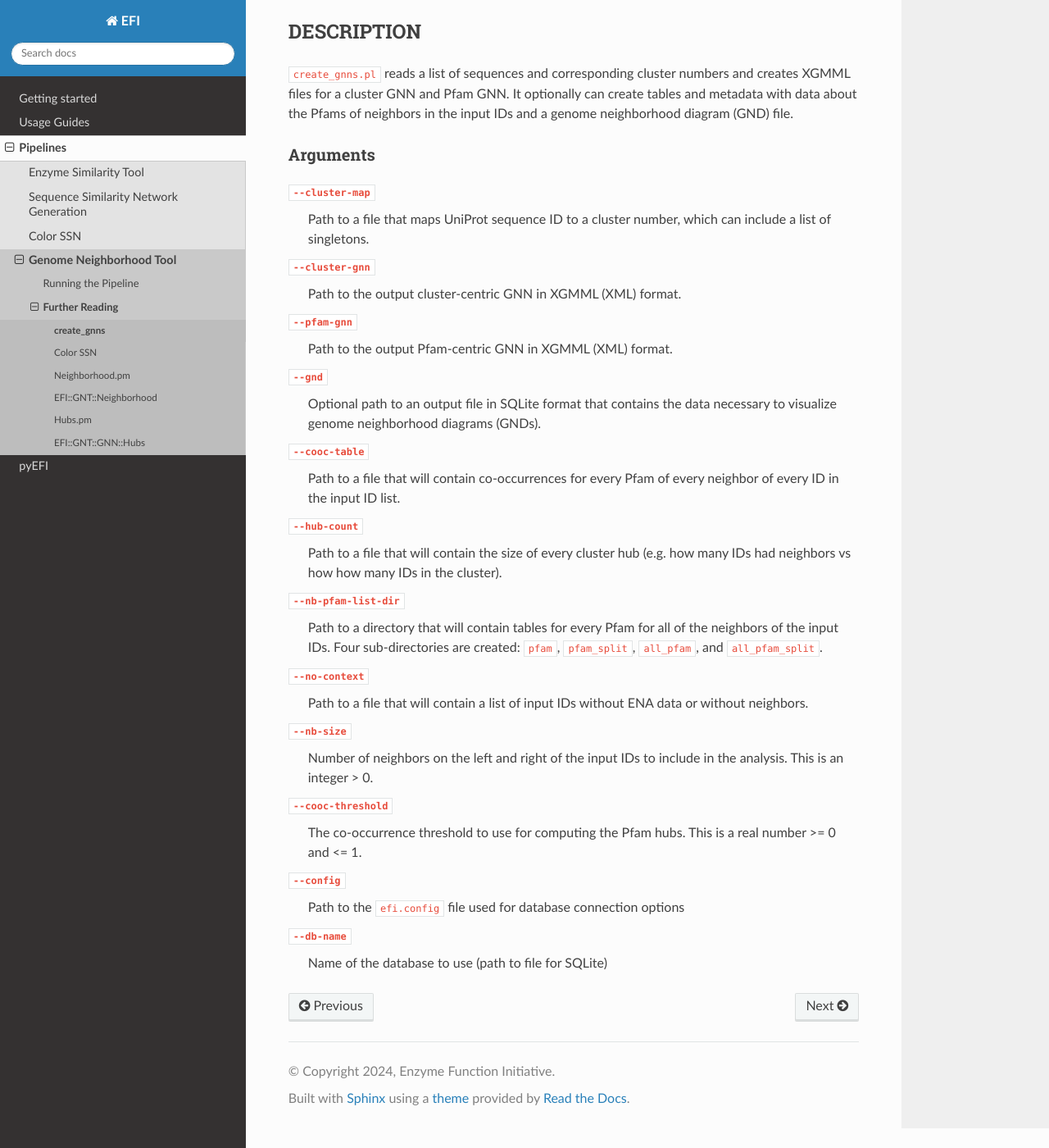
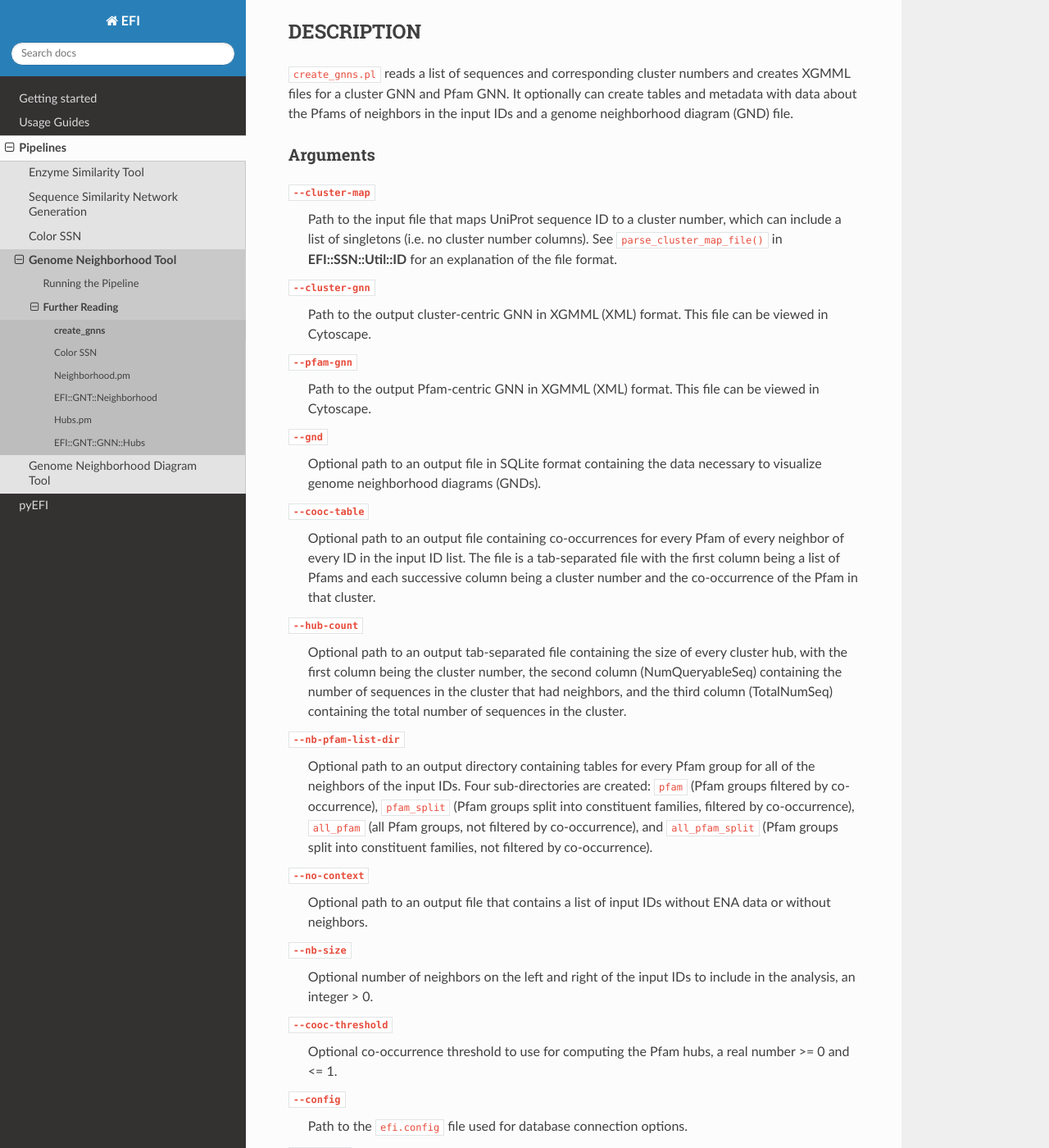
Before and after one commit to EnzymeFunctionInitiative/EST, a Sphinx documentation site: the page built from docs/source/pipelines/gnt/create_gnns.rst, in a window 1280 px wide and 1400 px high, scrolled down 472 px. Shown: the whole window at 82% size. Built offline with Sphinx 7.4.7 and the Read the Docs theme 3.1.0, drawn with Linux system fonts in a browser that asks for light colours; some of the changed text lies outside the part shown.

Commit message:
Documentation updates
- Add documentation for GND pipeline and modules
- Update GNT documentation to reflect changes to script

```diff
--- a/docs/source/pipelines/gnt/create_gnns.rst
+++ b/docs/source/pipelines/gnt/create_gnns.rst
@@ -39,46 +39,61 @@ Arguments
 ~~~~~~~~~
 
 ``--cluster-map``
-   Path to a file that maps UniProt sequence ID to a cluster number,
-   which can include a list of singletons.
+   Path to the input file that maps UniProt sequence ID to a cluster
+   number, which can include a list of singletons (i.e. no cluster
+   number columns). See ``parse_cluster_map_file()`` in
+   **EFI::SSN::Util::ID** for an explanation of the file format.
 
 ``--cluster-gnn``
-   Path to the output cluster-centric GNN in XGMML (XML) format.
+   Path to the output cluster-centric GNN in XGMML (XML) format. This
+   file can be viewed in Cytoscape.
 
 ``--pfam-gnn``
-   Path to the output Pfam-centric GNN in XGMML (XML) format.
+   Path to the output Pfam-centric GNN in XGMML (XML) format. This file
+   can be viewed in Cytoscape.
 
 ``--gnd``
-   Optional path to an output file in SQLite format that contains the
-   data necessary to visualize genome neighborhood diagrams (GNDs).
+   Optional path to an output file in SQLite format containing the data
+   necessary to visualize genome neighborhood diagrams (GNDs).
 
 ``--cooc-table``
-   Path to a file that will contain co-occurrences for every Pfam of
-   every neighbor of every ID in the input ID list.
+   Optional path to an output file containing co-occurrences for every
+   Pfam of every neighbor of every ID in the input ID list. The file is
+   a tab-separated file with the first column being a list of Pfams and
+   each successive column being a cluster number and the co-occurrence
+   of the Pfam in that cluster.
 
 ``--hub-count``
-   Path to a file that will contain the size of every cluster hub (e.g.
-   how many IDs had neighbors vs how how many IDs in the cluster).
+   Optional path to an output tab-separated file containing the size of
+   every cluster hub, with the first column being the cluster number,
+   the second column (NumQueryableSeq) containing the number of
+   sequences in the cluster that had neighbors, and the third column
+   (TotalNumSeq) containing the total number of sequences in the
+   cluster.
 
 ``--nb-pfam-list-dir``
-   Path to a directory that will contain tables for every Pfam for all
-   of the neighbors of the input IDs. Four sub-directories are created:
-   ``pfam``, ``pfam_split``, ``all_pfam``, and ``all_pfam_split``.
+   Optional path to an output directory containing tables for every Pfam
+   group for all of the neighbors of the input IDs. Four sub-directories
+   are created: ``pfam`` (Pfam groups filtered by co-occurrence),
+   ``pfam_split`` (Pfam groups split into constituent families, filtered
+   by co-occurrence), ``all_pfam`` (all Pfam groups, not filtered by
+   co-occurrence), and ``all_pfam_split`` (Pfam groups split into
+   constituent families, not filtered by co-occurrence).
 
 ``--no-context``
-   Path to a file that will contain a list of input IDs without ENA data
-   or without neighbors.
+   Optional path to an output file that contains a list of input IDs
+   without ENA data or without neighbors.
 
 ``--nb-size``
-   Number of neighbors on the left and right of the input IDs to include
-   in the analysis. This is an integer > 0.
+   Optional number of neighbors on the left and right of the input IDs
+   to include in the analysis, an integer > 0.
 
 ``--cooc-threshold``
-   The co-occurrence threshold to use for computing the Pfam hubs. This
-   is a real number >= 0 and <= 1.
+   Optional co-occurrence threshold to use for computing the Pfam hubs,
+   a real number >= 0 and <= 1.
 
 ``--config``
-   Path to the ``efi.config`` file used for database connection options
+   Path to the ``efi.config`` file used for database connection options.
 
 ``--db-name``
-   Name of the database to use (path to file for SQLite)
+   Name of the database to use (path to file for SQLite).
--- a/docs/source/pipelines/index.rst
+++ b/docs/source/pipelines/index.rst
@@ -8,4 +8,5 @@ The Enzyme Function Initiative Tools offer several different pipelines.
     generatessn/index
     colorssn/index
     gnt/index
+    gnd/index
     :maxdepth: 1
```
Also changed, not shown: docs/source/lib/EFI/GNT/GND.pm.rst (added, +221 -0 lines), docs/source/pipelines/gnd/create_gnd.rst (added, +55 -0 lines), docs/source/pipelines/gnd/index.rst (added, +75 -0 lines), docs/source/pipelines/gnd/gnd_database_schema.png (added), 1 other file.
